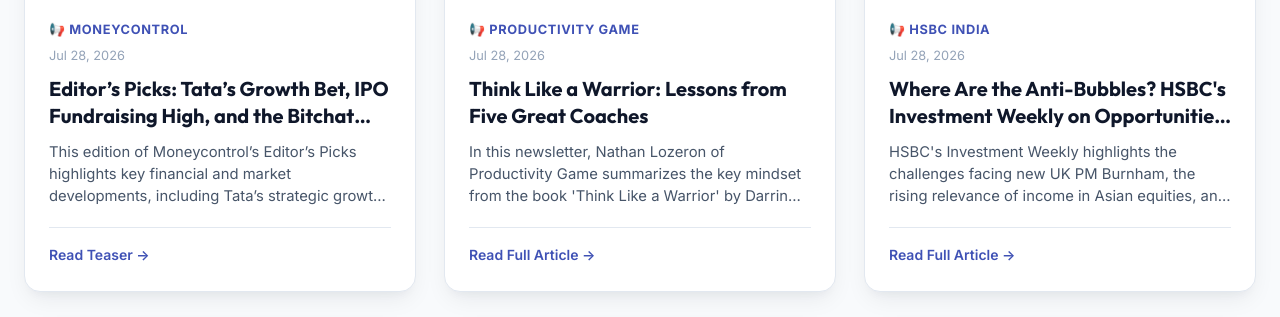
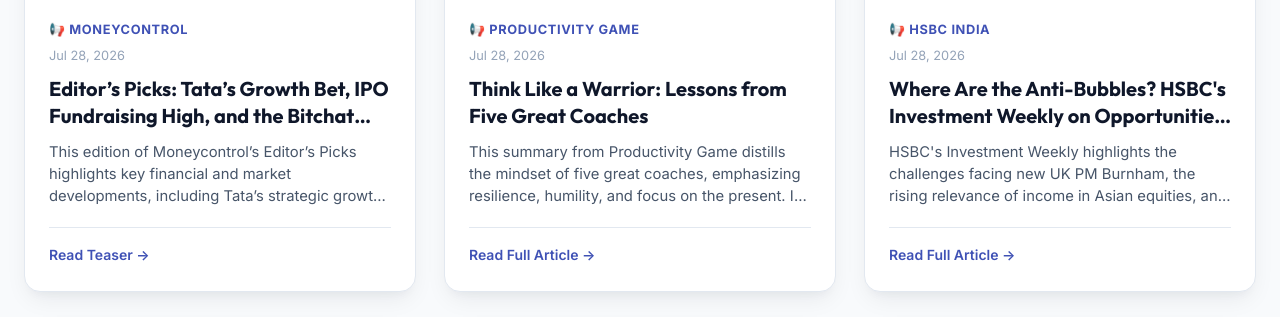
Before and after one commit to vampcoder/daily-newsletters, a Jekyll site: the page built from index.md, in a window 1280 px wide and 900 px high, scrolled down 5570 px, cut to the strip 117-434 px from the top of the window. Built offline with Jekyll 4.4.1, drawn with Linux system fonts in a browser that asks for light colours.

Commit message:
Update newsletter: [Productivity Game] Summary: Think Like a Warrior

```diff
--- a/_posts/2026-07-28-productivity-game-summary-think-like-a-warrior.md
+++ b/_posts/2026-07-28-productivity-game-summary-think-like-a-warrior.md
@@ -4,16 +4,17 @@
 date: 2026-07-28 11:42:36 +0000
 source: "Productivity Game"
 category: "Productivity"
-excerpt: "In this newsletter, Nathan Lozeron of Productivity Game summarizes the key mindset from the book 'Think Like a Warrior' by Darrin Donnelly, drawing lessons from five great coaches. The summary emphasizes focusing on the present, avoiding entitlement, and practicing daily self-reflection to achieve unstoppable success."
+excerpt: "This summary from Productivity Game distills the mindset of five great coaches, emphasizing resilience, humility, and focus on the present. It offers practical nightly reflection questions to cultivate a champion's mentality and improve daily performance."
 theme_gradient: "linear-gradient(135deg, #9c27b0 0%, #7b1fa2 100%)"
 image: "https://embed.filekitcdn.com/e/8UGoEYUY8hNJcBFmksRBVo/9YXBFxf52qdCnkP2SfTEx"
 video_url: "https://5463b514.click.convertkit-mail4.com/r8u65ewg72hoh36085vt2hdxekqegb7hxw8/g3hnh5hm4en7d2crh9/aHR0cHM6Ly93d3cueW91dHViZS5jb20vd2F0Y2g_dj0zU21KSGJUNFJBdw=="
 pdf_url: "https://5463b514.click.convertkit-mail4.com/r8u65ewg72hoh36085vt2hdxekqegb7hxw8/9qhzhnhdogxkq7t9h3/aHR0cHM6Ly9kb3dubG9hZC5maWxla2l0Y2RuLmNvbS9kLzhVR29FWVVZOGhOSmNCRm1rc1JCVm8vdkxBS0NOaWJaTVBoWG9xS2ROZUU4TA=="
 is_summary: false
 key_takeaways:
+  - "Tough times never last, and champions recognize that."
   - "Stop wasting effort reliving the past or worrying about the future."
-  - "Eliminate any attitude of entitlement; stay humble."
-  - "Daily practice: every night ask if you gave your fullest attention and brought the best attitude to your work."
+  - "Drop any attitude of entitlement and stay humble."
+  - "Daily practice: ask yourself if you gave your fullest attention and brought the best possible attitude to your work."
 ---
 
 **“Tough times never last and champions recognize that.” – Darrin Donnelly**  In this summary, you'll learn a mindset from **five great coaches** that leads to unstoppable success.
```
